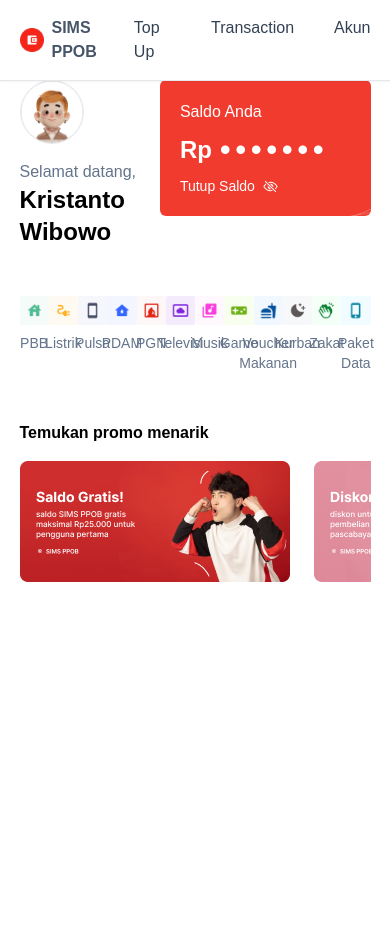
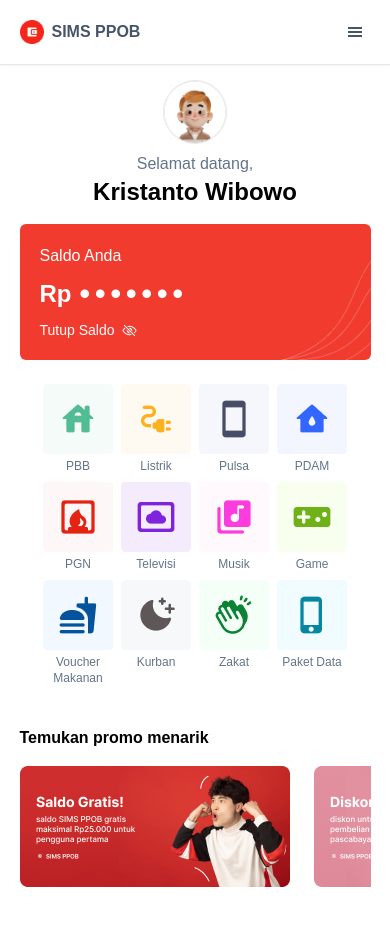
Before and after one commit to arfindwio/SIMS-PPOB-Arfin-Dwi-Octavianto, a React (Vite) app: page / in a window 390 px wide. Shown: the top 926 px of the page. Before the commit the page ends 844 px from the top, so only its background shows below. Built offline with nearby package versions, Linux system fonts and the light colour scheme.

Commit message:
feat: add responsive design for all pages

```diff
--- a/src/assets/components/navbar/Navbar.jsx
+++ b/src/assets/components/navbar/Navbar.jsx
@@ -1,18 +1,33 @@
-import React from "react";
+import { useState, useEffect } from "react";
 import { Link } from "react-router-dom";
+
+// Components
+import { NavbarMobile } from "./NavbarMobile";
 
 // Images
 import Logo from "../../img/Logo.png";
 
+// Icons
+import { GiHamburgerMenu } from "react-icons/gi";
+
 export const Navbar = () => {
+  const [isMobileNavbarVisible, setMobileNavbarVisible] = useState(false);
+
+  const toggleMobileNavbar = () => {
+    setMobileNavbarVisible(!isMobileNavbarVisible);
+  };
+
+  useEffect(() => {
+    isMobileNavbarVisible
+      ? (document.body.style.overflow = "hidden")
+      : (document.body.style.overflow = "auto");
+  }, [isMobileNavbarVisible]);
+
   return (
     <>
-      <Link
-        to="/"
-        className="fixed z-10 w-full border-b bg-white py-4 shadow-sm"
-      >
+      <div className="fixed z-[1] w-full border-b bg-white py-4 shadow-sm">
         <div className="mx-auto flex w-[90%] max-w-7xl items-center justify-between">
-          <div className="mr-auto flex items-center gap-2">
+          <Link to="/" className="mr-auto flex items-center gap-2">
             <img
               src={Logo}
               alt="Logo"
@@ -20,8 +35,8 @@
               className="w-6 object-contain"
             />
             <p className="text-base font-semibold text-slate-600">SIMS PPOB</p>
-          </div>
-          <div className="flex gap-10">
+          </Link>
+          <div className="hidden gap-10 sm:flex">
             <Link
               to={"/top-up"}
               className="text-base font-medium text-slate-700 hover:text-orange-600"
@@ -41,8 +56,17 @@
               Akun
             </Link>
           </div>
+          <button
+            onClick={toggleMobileNavbar}
+            className="rounded-md p-2 hover:bg-slate-100 active:bg-slate-200 sm:hidden"
+          >
+            <GiHamburgerMenu size={16} className="text-slate-600" />
+          </button>
         </div>
-      </Link>
+      </div>
+      {isMobileNavbarVisible && (
+        <NavbarMobile closeNavbar={toggleMobileNavbar} />
+      )}
     </>
   );
 };
--- /dev/null
+++ b/src/assets/components/navbar/NavbarMobile.jsx
@@ -0,0 +1,52 @@
+import { useState } from "react";
+import { Link } from "react-router-dom";
+
+// Images
+import Logo from "../../img/Logo.png";
+
+// Icons
+import { IoClose } from "react-icons/io5";
+
+export const NavbarMobile = ({ closeNavbar }) => {
+  return (
+    <div className="fixed left-0 top-0 z-[2] flex h-screen w-full flex-col bg-white">
+      <div className="flex items-center justify-between border-b px-[5%] py-4">
+        <Link to="/" className="mr-auto flex items-center gap-2">
+          <img
+            src={Logo}
+            alt="Logo"
+            loading="lazy"
+            className="w-6 object-contain"
+          />
+          <p className="text-base font-semibold text-slate-600">SIMS PPOB</p>
+        </Link>
+        <button
+          onClick={closeNavbar}
+          className="rounded-md p-1 hover:bg-slate-100 active:bg-slate-200"
+        >
+          <IoClose size={25} className="text-black" />
+        </button>
+      </div>
+      <div className="flex flex-col gap-4 px-[5%] pt-3">
+        <Link
+          to={"/top-up"}
+          className="w-fit text-lg font-medium text-slate-700 hover:text-orange-600"
+        >
+          Top Up
+        </Link>
+        <Link
+          to={"/history"}
+          className="w-fit text-lg font-medium text-slate-700 hover:text-orange-600"
+        >
+          Transaction
+        </Link>
+        <Link
+          to={"/profile"}
+          className="w-fit text-lg font-medium text-slate-700 hover:text-orange-600"
+        >
+          Akun
+        </Link>
+      </div>
+    </div>
+  );
+};
--- a/src/assets/components/user/SaldoCard.jsx
+++ b/src/assets/components/user/SaldoCard.jsx
@@ -8,19 +8,19 @@
 
 export const SaldoCard = () => {
   return (
-    <div className="flex w-full justify-between">
-      <div className="flex w-[40%] flex-col">
+    <div className="flex w-full flex-col justify-between gap-4 md:flex-row md:gap-0">
+      <div className="flex w-full flex-col items-center justify-center md:w-[40%] md:items-start md:justify-start">
         <img
           src={ProfilePhoto}
           alt="Profile Photo"
           loading="lazy"
           className="h-1w-16 aspect-square w-16 rounded-full border object-cover"
         />
-        <p className="mt-4 text-base text-slate-500">Selamat datang,</p>
+        <p className="mt-2 text-base text-slate-500 md:mt-4">Selamat datang,</p>
         <h1 className="text-2xl font-bold text-black">Kristanto Wibowo</h1>
       </div>
       <div
-        className={`flex h-full w-[60%] flex-col gap-2 overflow-hidden rounded-md bg-[url('/src/assets/img/Background-Saldo.png')] bg-cover bg-center bg-no-repeat p-5`}
+        className={`flex h-full w-full flex-col gap-2 overflow-hidden rounded-md bg-[url('/src/assets/img/Background-Saldo.png')] bg-cover bg-center bg-no-repeat p-5 md:w-[60%]`}
       >
         <p className="text-base text-white">Saldo Anda</p>
         <div className="flex items-center gap-2 text-2xl font-bold text-white">
--- a/src/pages/Home.jsx
+++ b/src/pages/Home.jsx
@@ -29,106 +29,128 @@
       <Navbar />
 
       <div className="w-full bg-white">
-        <div className="mx-auto flex w-[90%] max-w-7xl flex-col gap-6 pb-10 pt-20">
+        <div className="mx-auto flex w-[90%] max-w-7xl flex-col gap-4 pb-10 pt-20 md:gap-6">
           <SaldoCard />
-          <div className="mt-6 flex w-full flex-wrap items-start justify-center">
-            <div className="flex w-1/12 flex-col items-center justify-center gap-2">
+          <div className="mt-2 flex w-full flex-wrap items-start justify-center gap-2 md:mt-6 lg:gap-0">
+            <div className="flex w-fit max-w-[70px] flex-col items-center justify-center gap-1 sm:gap-2 md:w-1/12 lg:max-w-none">
               <img
                 src={PBB}
                 alt="PBB Icon"
                 className="aspect-square w-fit object-contain"
               />
-              <p className="text-center text-sm text-slate-500">PBB</p>
+              <p className="text-center text-xs text-slate-500 sm:text-sm">
+                PBB
+              </p>
             </div>
-            <div className="flex w-1/12 flex-col items-center justify-center gap-2">
+            <div className="flex w-fit max-w-[70px] flex-col items-center justify-center gap-1 sm:gap-2 md:w-1/12 lg:max-w-none">
               <img
                 src={Listrik}
                 alt="Listrik Icon"
                 className="aspect-square w-fit object-contain"
               />
-              <p className="text-center text-sm text-slate-500">Listrik</p>
+              <p className="text-center text-xs text-slate-500 sm:text-sm">
+                Listrik
+              </p>
             </div>
-            <div className="flex w-1/12 flex-col items-center justify-center gap-2">
+            <div className="flex w-fit max-w-[70px] flex-col items-center justify-center gap-1 sm:gap-2 md:w-1/12 lg:max-w-none">
               <img
                 src={Pulsa}
                 alt="Pulsa Icon"
                 className="aspect-square w-fit object-contain"
               />
-              <p className="text-center text-sm text-slate-500">Pulsa</p>
+              <p className="text-center text-xs text-slate-500 sm:text-sm">
+                Pulsa
+              </p>
             </div>
-            <div className="flex w-1/12 flex-col items-center justify-center gap-2">
+            <div className="flex w-fit max-w-[70px] flex-col items-center justify-center gap-1 sm:gap-2 md:w-1/12 lg:max-w-none">
               <img
                 src={PDAM}
                 alt="PDAM Icon"
                 className="aspect-square w-fit object-contain"
               />
-              <p className="text-center text-sm text-slate-500">PDAM</p>
+              <p className="text-center text-xs text-slate-500 sm:text-sm">
+                PDAM
+              </p>
             </div>
-            <div className="flex w-1/12 flex-col items-center justify-center gap-2">
+            <div className="flex w-fit max-w-[70px] flex-col items-center justify-center gap-1 sm:gap-2 md:w-1/12 lg:max-w-none">
               <img
                 src={PGN}
                 alt="PGN Icon"
                 className="aspect-square w-fit object-contain"
               />
-              <p className="text-center text-sm text-slate-500">PGN</p>
+              <p className="text-center text-xs text-slate-500 sm:text-sm">
+                PGN
+              </p>
             </div>
-            <div className="flex w-1/12 flex-col items-center justify-center gap-2">
+            <div className="flex w-fit max-w-[70px] flex-col items-center justify-center gap-1 sm:gap-2 md:w-1/12 lg:max-w-none">
               <img
                 src={Televisi}
                 alt="Televisi Icon"
                 className="aspect-square w-fit object-contain"
               />
-              <p className="text-center text-sm text-slate-500">Televisi</p>
+              <p className="text-center text-xs text-slate-500 sm:text-sm">
+                Televisi
+              </p>
             </div>
-            <div className="flex w-1/12 flex-col items-center justify-center gap-2">
+            <div className="flex w-fit max-w-[70px] flex-col items-center justify-center gap-1 sm:gap-2 md:w-1/12 lg:max-w-none">
               <img
                 src={Musik}
                 alt="Musik Icon"
                 className="aspect-square w-fit object-contain"
               />
-              <p className="text-center text-sm text-slate-500">Musik</p>
+              <p className="text-center text-xs text-slate-500 sm:text-sm">
+                Musik
+              </p>
             </div>
-            <div className="flex w-1/12 flex-col items-center justify-center gap-2">
+            <div className="flex w-fit max-w-[70px] flex-col items-center justify-center gap-1 sm:gap-2 md:w-1/12 lg:max-w-none">
               <img
                 src={Game}
                 alt="Game Icon"
                 className="aspect-square w-fit object-contain"
               />
-              <p className="text-center text-sm text-slate-500">Game</p>
+              <p className="text-center text-xs text-slate-500 sm:text-sm">
+                Game
+              </p>
             </div>
-            <div className="flex w-1/12 flex-col items-center justify-center gap-2">
+            <div className="flex w-fit max-w-[70px] flex-col items-center justify-center gap-1 sm:gap-2 md:w-1/12 lg:max-w-none">
               <img
                 src={VoucherMakanan}
                 alt="Voucher Makanan Icon"
                 className="aspect-square w-fit object-contain"
               />
-              <p className="text-center text-sm text-slate-500">
+              <p className="text-center text-xs text-slate-500 sm:text-sm">
                 Voucher Makanan
               </p>
             </div>
-            <div className="flex w-1/12 flex-col items-center justify-center gap-2">
+            <div className="flex w-fit max-w-[70px] flex-col items-center justify-center gap-1 sm:gap-2 md:w-1/12 lg:max-w-none">
               <img
                 src={Kurban}
                 alt="Kurban Icon"
                 className="aspect-square w-fit object-contain"
               />
-              <p className="text-center text-sm text-slate-500">Kurban</p>
+              <p className="text-center text-xs text-slate-500 sm:text-sm">
+                Kurban
+              </p>
             </div>
-            <div className="flex w-1/12 flex-col items-center justify-center gap-2">
+            <div className="flex w-fit max-w-[70px] flex-col items-center justify-center gap-1 sm:gap-2 md:w-1/12 lg:max-w-none">
               <img
                 src={Zakat}
                 alt="Zakat Icon"
                 className="aspect-square w-fit object-contain"
               />
-              <p className="text-center text-sm text-slate-500">Zakat</p>
+              <p className="text-center text-xs text-slate-500 sm:text-sm">
+                Zakat
+              </p>
             </div>
-            <div className="flex w-1/12 flex-col items-center justify-center gap-2">
+            <div className="flex w-fit max-w-[70px] flex-col items-center justify-center gap-1 sm:gap-2 md:w-1/12 lg:max-w-none">
               <img
                 src={PaketData}
                 alt="Paket Data Icon"
                 className="aspect-square w-fit object-contain"
               />
-              <p className="text-center text-sm text-slate-500">Paket Data</p>
+              <p className="text-center text-xs text-slate-500 sm:text-sm">
+                Paket Data
+              </p>
             </div>
           </div>
           <div className="my-6 flex w-full flex-col">
--- a/src/pages/auth/Login.jsx
+++ b/src/pages/auth/Login.jsx
@@ -13,37 +13,71 @@
 export const Login = () => {
   return (
     <>
-      <div className="flex w-full h-full max-h-screen">
-        <div className="w-1/2 m-auto">
-          <form className="w-[65%] flex flex-col justify-center gap-8 items-center mx-auto">
-            <div className="mx-auto flex gap-2 items-center">
-              <img src={Logo} alt="Logo" loading="lazy" className="w-8 object-contain" />
-              <p className="font-semibold text-xl text-slate-600">SIMS PPOB</p>
+      <div className="flex h-screen w-full">
+        <div className="m-auto w-full md:w-1/2">
+          <form className="mx-auto flex w-[80%] flex-col items-center justify-center gap-3 sm:w-[70%] md:w-[65%] md:gap-4 xl:gap-6">
+            <div className="mx-auto flex items-center gap-2">
+              <img
+                src={Logo}
+                alt="Logo"
+                loading="lazy"
+                className="w-6 object-contain md:w-8"
+              />
+              <p className="text-lg font-semibold text-slate-600 md:text-xl">
+                SIMS PPOB
+              </p>
             </div>
-            <h1 className="w-2/3 font-bold text-3xl text-black text-center">Masuk atau buat akun untuk memulai</h1>
-            <div className="flex flex-col gap-5 w-full py-6">
-              <div className="pl-4 w-full border rounded-md py-3 flex gap-2 items-center">
+            <h1 className="w-full text-center text-2xl font-bold text-black lg:w-3/4 xl:w-2/3 xl:text-3xl">
+              Masuk atau buat akun untuk memulai
+            </h1>
+            <div className="flex w-full flex-col gap-3 py-3 lg:gap-5">
+              <div className="flex w-full items-center gap-2 rounded-md border py-3 pl-4">
                 <MdAlternateEmail size={20} className="text-slate-400" />
-                <input type="text" name="username" placeholder="masukkan email anda" className="outline-none w-full" />
+                <input
+                  type="text"
+                  name="username"
+                  placeholder="masukkan email anda"
+                  className="w-full outline-none"
+                />
               </div>
-              <div className="pl-4 pr-8 w-full border rounded-md py-3 flex gap-2 items-center relative">
+              <div className="relative flex w-full items-center gap-2 rounded-md border py-3 pl-4 pr-8">
                 <CiLock size={20} id="username" className="text-slate-400" />
-                <input type="password" name="username" placeholder="masukkan password anda" className="outline-none w-full" />
-                <IoEyeOutline size={20} className="text-slate-400 absolute right-3 cursor-pointer" />
+                <input
+                  type="password"
+                  name="username"
+                  placeholder="masukkan password anda"
+                  className="w-full outline-none"
+                />
+                <IoEyeOutline
+                  size={20}
+                  className="absolute right-3 cursor-pointer text-slate-400"
+                />
                 {/* <IoEyeOffOutline size={20} className="text-slate-400 absolute right-3 cursor-pointer" /> */}
               </div>
             </div>
-            <button className="bg-orange-600 w-full text-white py-3 rounded-md hover:bg-red-600">Masuk</button>
-            <div className="flex gap-1 items-center">
-              <p className="text-sm text-slate-500">belum punya akun? registrasi</p>
-              <Link to={"/registration"} className="text-orange-600 text-sm font-semibold">
+            <button className="w-full rounded-md bg-orange-600 py-3 text-sm text-white hover:bg-red-600">
+              Masuk
+            </button>
+            <div className="flex items-center gap-1">
+              <p className="text-sm text-slate-500">
+                belum punya akun? registrasi
+              </p>
+              <Link
+                to={"/registration"}
+                className="text-sm font-semibold text-orange-600"
+              >
                 di sini
               </Link>
             </div>
           </form>
         </div>
-        <div className="w-1/2 flex m-auto max-h-screen h-full bg-[#fff1f0]">
-          <img src={Illustrasi} alt="Illustrasi" loading="lazy" className="object-contain max-h-screen w-full h-full" />
+        <div className="m-auto hidden h-full max-h-screen w-1/2 bg-[#fff1f0] md:flex">
+          <img
+            src={Illustrasi}
+            alt="Illustrasi"
+            loading="lazy"
+            className="h-full max-h-screen w-full object-contain"
+          />
         </div>
       </div>
     </>
--- a/src/pages/auth/Registration.jsx
+++ b/src/pages/auth/Registration.jsx
@@ -14,51 +14,111 @@
 export const Registration = () => {
   return (
     <>
-      <div className="flex w-full h-full max-h-screen">
-        <div className="w-1/2 m-auto">
-          <form className="w-[65%] flex flex-col justify-center gap-6 items-center mx-auto">
-            <div className="mx-auto flex gap-2 items-center">
-              <img src={Logo} alt="Logo" loading="lazy" className="w-8 object-contain" />
-              <p className="font-semibold text-xl text-slate-600">SIMS PPOB</p>
+      <div className="flex h-screen w-full">
+        <div className="m-auto w-full md:w-1/2">
+          <form className="mx-auto flex w-[80%] flex-col items-center justify-center gap-3 sm:w-[70%] md:w-[65%] md:gap-4 xl:gap-6">
+            <div className="mx-auto flex items-center gap-2">
+              <img
+                src={Logo}
+                alt="Logo"
+                loading="lazy"
+                className="w-6 object-contain md:w-8"
+              />
+              <p className="text-lg font-semibold text-slate-600 md:text-xl">
+                SIMS PPOB
+              </p>
             </div>
-            <h1 className="w-2/3 font-bold text-3xl text-black text-center">Lengkapi data untuk membuat akun</h1>
-            <div className="flex flex-col gap-5 w-full py-6">
-              <div className="pl-4 w-full border rounded-md py-3 flex gap-2 items-center">
+            <h1 className="w-full text-center text-2xl font-bold text-black lg:w-3/4 xl:w-2/3 xl:text-3xl">
+              Lengkapi data untuk membuat akun
+            </h1>
+            <div className="flex w-full flex-col gap-3 py-3 lg:gap-5">
+              <div className="flex w-full items-center gap-2 rounded-md border py-3 pl-4">
                 <MdAlternateEmail size={20} className="text-slate-400" />
-                <input type="text" name="username" placeholder="masukkan email anda" className="outline-none w-full text-sm" />
+                <input
+                  type="text"
+                  name="username"
+                  placeholder="masukkan email anda"
+                  className="w-full text-sm outline-none"
+                />
               </div>
-              <div className="pl-4 w-full border rounded-md py-3 flex gap-2 items-center">
+              <div className="flex w-full items-center gap-2 rounded-md border py-3 pl-4">
                 <FaRegUser size={15} className="text-slate-400" />
-                <input type="text" name="firstName" placeholder="nama depan" className="outline-none w-full text-sm" />
+                <input
+                  type="text"
+                  name="firstName"
+                  placeholder="nama depan"
+                  className="w-full text-sm outline-none"
+                />
               </div>
-              <div className="pl-4 w-full border rounded-md py-3 flex gap-2 items-center">
+              <div className="flex w-full items-center gap-2 rounded-md border py-3 pl-4">
                 <FaRegUser size={15} className="text-slate-400" />
-                <input type="text" name="lastName" placeholder="nama belakang" className="outline-none w-full text-sm" />
+                <input
+                  type="text"
+                  name="lastName"
+                  placeholder="nama belakang"
+                  className="w-full text-sm outline-none"
+                />
               </div>
-              <div className="pl-4 pr-8 w-full border rounded-md py-3 flex gap-2 items-center relative">
+              <div className="relative flex w-full items-center gap-2 rounded-md border py-3 pl-4 pr-8">
                 <CiLock size={20} id="password" className="text-slate-400" />
-                <input type="password" name="password" placeholder="buat password" className="outline-none w-full text-sm" />
-                <IoEyeOutline size={20} className="text-slate-400 absolute right-3 cursor-pointer" />
-                {/* <IoEyeOffOutline size={20} className="text-slate-400 absolute right-3 cursor-pointer" /> */}
+                <input
+                  type="password"
+                  name="password"
+                  placeholder="buat password"
+                  className="w-full text-sm outline-none"
+                />
+                {/* <IoEyeOutline
+                  size={20}
+                  className="absolute right-3 cursor-pointer text-slate-400"
+                /> */}
+                <IoEyeOffOutline
+                  size={20}
+                  className="absolute right-3 cursor-pointer text-slate-400"
+                />
               </div>
-              <div className="pl-4 pr-8 w-full border rounded-md py-3 flex gap-2 items-center relative">
-                <CiLock size={20} id="passwordConfirmation" className="text-slate-400" />
-                <input type="password" name="passwordConfirmation" placeholder="konfirmasi password" className="outline-none w-full text-sm" />
-                <IoEyeOutline size={20} className="text-slate-400 absolute right-3 cursor-pointer" />
-                {/* <IoEyeOffOutline size={20} className="text-slate-400 absolute right-3 cursor-pointer" /> */}
+              <div className="relative flex w-full items-center gap-2 rounded-md border py-3 pl-4 pr-8">
+                <CiLock
+                  size={20}
+                  id="passwordConfirmation"
+                  className="text-slate-400"
+                />
+                <input
+                  type="password"
+                  name="passwordConfirmation"
+                  placeholder="konfirmasi password"
+                  className="w-full text-sm outline-none"
+                />
+                {/* <IoEyeOutline
+                  size={20}
+                  className="absolute right-3 cursor-pointer text-slate-400"
+                /> */}
+                <IoEyeOffOutline
+                  size={20}
+                  className="absolute right-3 cursor-pointer text-slate-400"
+                />
               </div>
             </div>
-            <button className="bg-orange-600 w-full text-white py-3 rounded-md hover:bg-red-600">Registrasi</button>
-            <div className="flex gap-1 items-center">
+            <button className="w-full rounded-md bg-orange-600 py-3 text-sm text-white hover:bg-red-600">
+              Registrasi
+            </button>
+            <div className="flex items-center gap-1">
               <p className="text-sm text-slate-500">sudah punya akun? login</p>
-              <Link to={"/login"} className="text-orange-600 text-sm font-semibold">
+              <Link
+                to={"/login"}
+                className="text-sm font-semibold text-orange-600"
+              >
                 di sini
               </Link>
             </div>
           </form>
         </div>
-        <div className="w-1/2 flex m-auto max-h-screen h-full bg-[#fff1f0]">
-          <img src={Illustrasi} alt="Illustrasi" loading="lazy" className="object-contain max-h-screen w-full h-full" />
+        <div className="m-auto hidden h-full max-h-screen w-1/2 bg-[#fff1f0] md:flex">
+          <img
+            src={Illustrasi}
+            alt="Illustrasi"
+            loading="lazy"
+            className="h-full max-h-screen w-full object-contain"
+          />
         </div>
       </div>
     </>
--- a/src/redux/actions/users/UserAction.js
+++ b/src/redux/actions/users/UserAction.js
@@ -1,5 +1,9 @@
 import { reduxGetAllUsers } from "../../../services/users/UsersServices";
-import { setRegister, startLoading, endLoading } from "../../reducer/users/UsersSlice";
+import {
+  setRegister,
+  startLoading,
+  endLoading,
+} from "../../reducer/users/UsersSlice";
 import { resetEnrollment } from "../../reducer/enrollments/EnrollmentsSlice";
 import { CookiesKeys, CookieStorage } from "../../../utils/cookie";
 
```
Also changed, not shown: src/pages/profile/Profile.jsx (+21 -14 lines), src/pages/topup/TopUp.jsx (+31 -20 lines), src/pages/transaction/History.jsx (+14 -6 lines).
